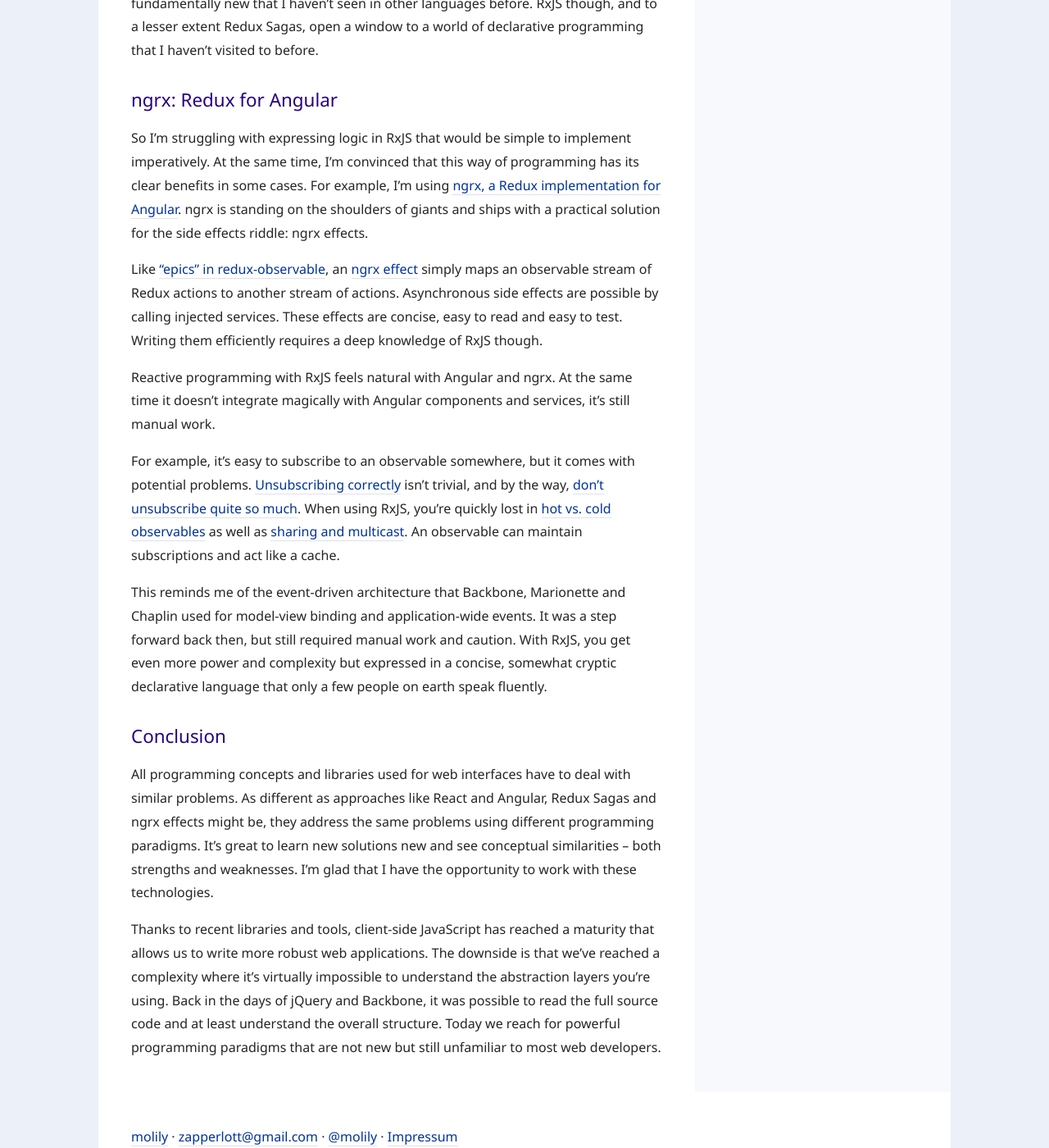
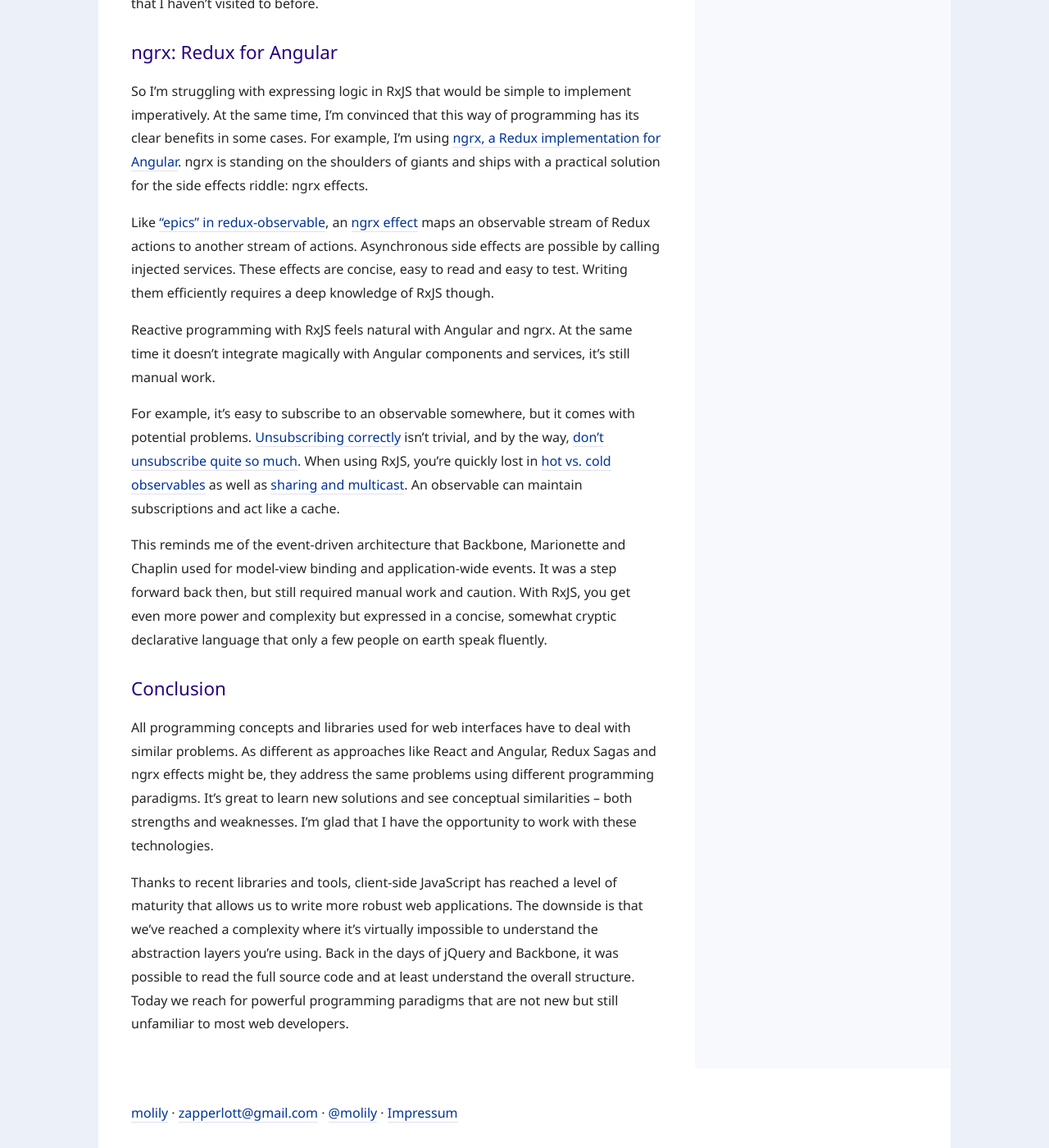
Before and after one commit to molily/molily.de, a Jekyll site: the page built from _posts/2017-11-02-angular-typescript-rxjs.md, in a window 1280 px wide and 1400 px high, scrolled down 4171 px. Shown: the whole window at 82% size. Built offline with Jekyll 4.4.1, drawn with Linux system fonts in a browser that asks for light colours; some web fonts are replaced; some of the changed text lies outside the part shown.

Commit message:
Article improvements

```diff
--- a/_posts/2017-11-02-angular-typescript-rxjs.md
+++ b/_posts/2017-11-02-angular-typescript-rxjs.md
@@ -66,7 +66,7 @@
 
 So I’m struggling with expressing logic in RxJS that would be simple to implement imperatively. At the same time, I’m convinced that this way of programming has its clear benefits in some cases. For example, I’m using [ngrx, a Redux implementation for Angular](https://github.com/ngrx/platform). ngrx is standing on the shoulders of giants and ships with a practical solution for the side effects riddle: ngrx effects.
 
-Like [“epics” in redux-observable](https://redux-observable.js.org/docs/basics/Epics.html), an [ngrx effect](https://github.com/ngrx/platform/blob/master/docs/effects/README.md) simply maps an observable stream of Redux actions to another stream of actions. Asynchronous side effects are possible by calling injected services. These effects are concise, easy to read and easy to test. Writing them efficiently requires a deep knowledge of RxJS though.
+Like [“epics” in redux-observable](https://redux-observable.js.org/docs/basics/Epics.html), an [ngrx effect](https://github.com/ngrx/platform/blob/master/docs/effects/README.md) maps an observable stream of Redux actions to another stream of actions. Asynchronous side effects are possible by calling injected services. These effects are concise, easy to read and easy to test. Writing them efficiently requires a deep knowledge of RxJS though.
 
 Reactive programming with RxJS feels natural with Angular and ngrx. At the same time it doesn’t integrate magically with Angular components and services, it’s still manual work.
 
@@ -76,6 +76,6 @@
 
 ## Conclusion
 
-All programming concepts and libraries used for web interfaces have to deal with similar problems. As different as approaches like React and Angular, Redux Sagas and ngrx effects might be, they address the same problems using different programming paradigms. It’s great to learn new solutions new and see conceptual similarities – both strengths and weaknesses. I’m glad that I have the opportunity to work with these technologies.
+All programming concepts and libraries used for web interfaces have to deal with similar problems. As different as approaches like React and Angular, Redux Sagas and ngrx effects might be, they address the same problems using different programming paradigms. It’s great to learn new solutions and see conceptual similarities – both strengths and weaknesses. I’m glad that I have the opportunity to work with these technologies.
 
-Thanks to recent libraries and tools, client-side JavaScript has reached a maturity that allows us to write more robust web applications. The downside is that we’ve reached a complexity where it’s virtually impossible to understand the abstraction layers you’re using. Back in the days of jQuery and Backbone, it was possible to read the full source code and at least understand the overall structure. Today we reach for powerful programming paradigms that are not new but still unfamiliar to most web developers.
+Thanks to recent libraries and tools, client-side JavaScript has reached a level of maturity that allows us to write more robust web applications. The downside is that we’ve reached a complexity where it’s virtually impossible to understand the abstraction layers you’re using. Back in the days of jQuery and Backbone, it was possible to read the full source code and at least understand the overall structure. Today we reach for powerful programming paradigms that are not new but still unfamiliar to most web developers.
```
Also changed, not shown: other parts of _posts/2017-11-02-angular-typescript-rxjs.md (+7 -7 lines).
